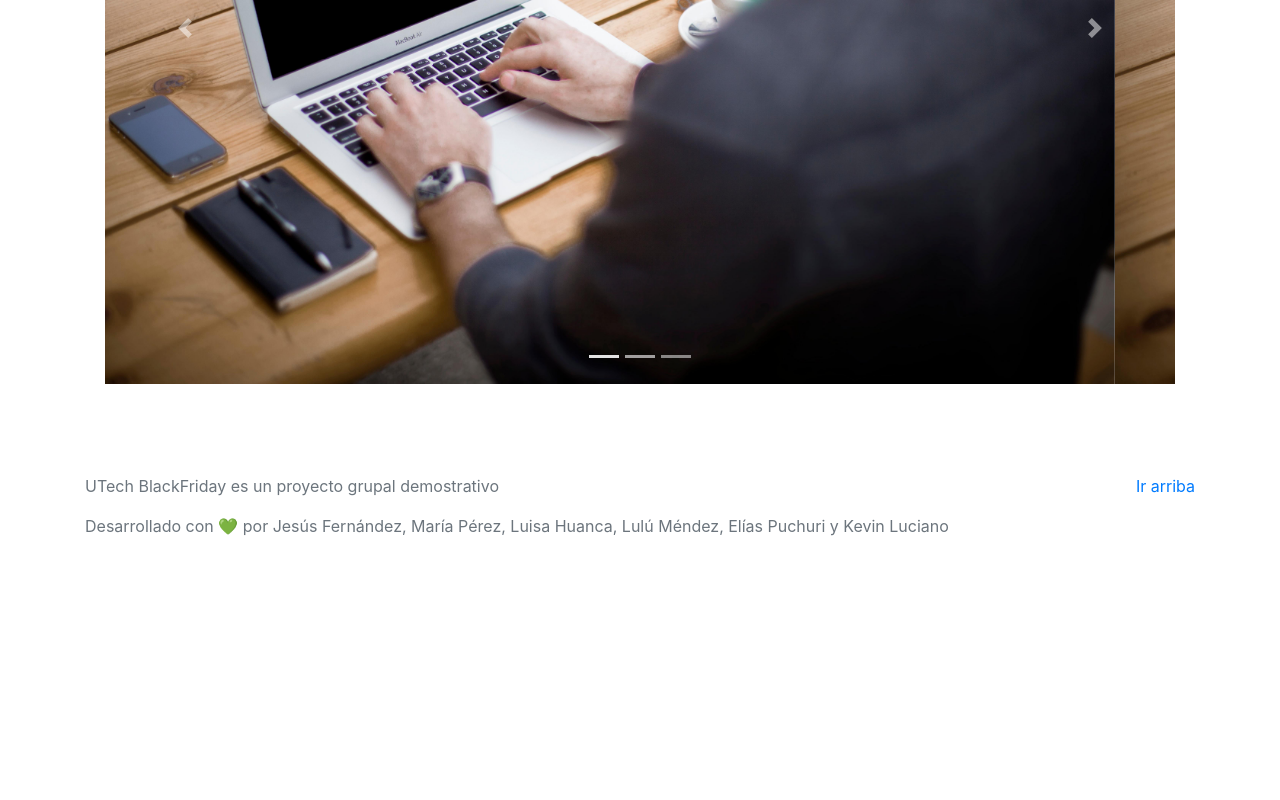
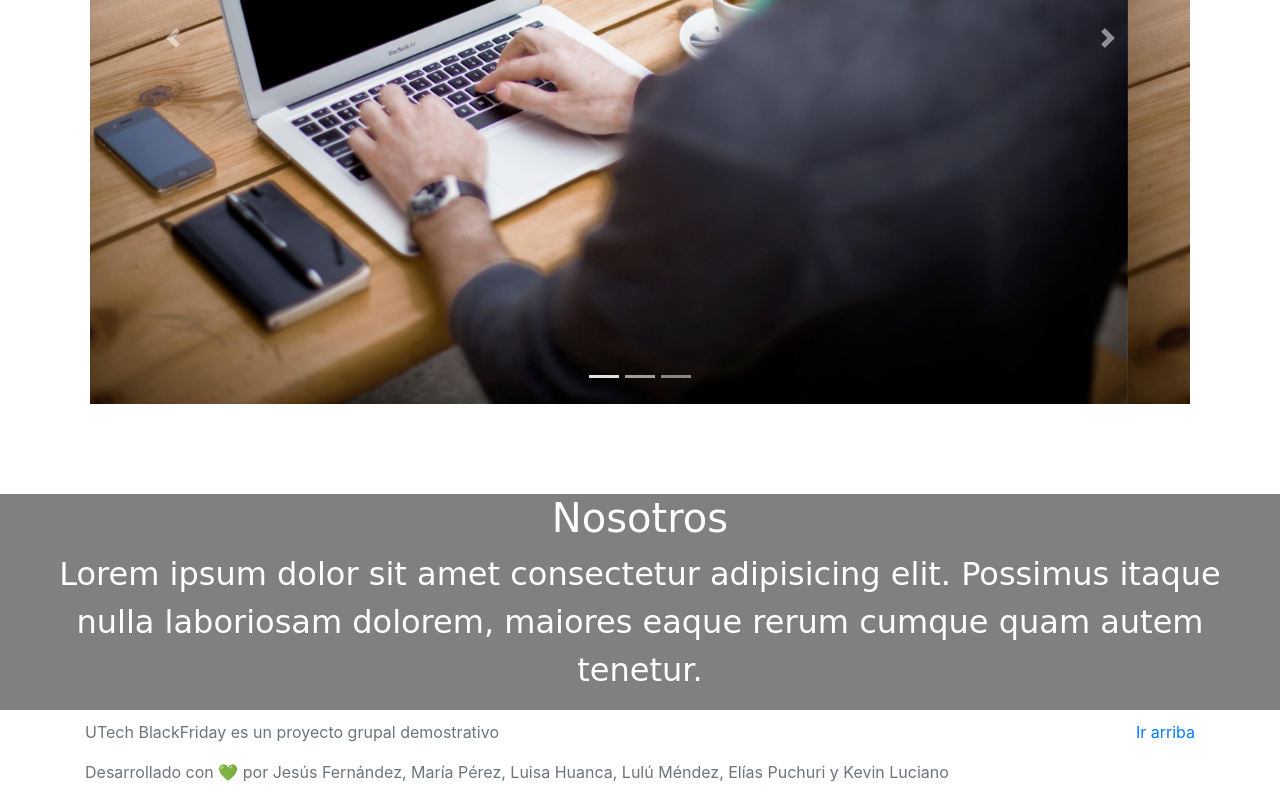
Before and after one commit to JesusFz93/grupal, a website: page app/nosotros.html in a window 1280 px wide. Shown: the part 465-1265 px from the top of the page. Before the commit the page ends 1019 px from the top, so only its background shows below. Drawn offline with nearby package versions, Linux system fonts and the light colour scheme.

Commit message:
Style update and Our section

```diff
--- a/app/nosotros.html
+++ b/app/nosotros.html
@@ -36,7 +36,7 @@
     </header>
 
     <main>
-        <div class="slider">
+        <section class="slider">
             <div id="carouselExampleIndicators" class="carousel slide" data-ride="carousel">
                 <ol class="carousel-indicators">
                   <li data-target="#carouselExampleIndicators" data-slide-to="0" class="active"></li>
@@ -63,7 +63,15 @@
                   <span class="sr-only">Next</span>
                 </button>
               </div>
-        </div>
+        </section>
+
+        <section class="backgroundOur">
+            <div class="ourtext">
+                <h1>Nosotros</h1>
+                <p>Lorem ipsum dolor sit amet consectetur adipisicing elit. Possimus itaque nulla laboriosam dolorem, maiores eaque rerum cumque quam autem tenetur.</p>
+            </div>
+        </section>
+
     </main>
 
     <footer class="text-muted">
--- a/app/style.css
+++ b/app/style.css
@@ -2,7 +2,23 @@ body {
     background-color: lightblue;
 }
 
-.slider {
-    margin: 0px 25px 10px 25px;
+.slider{
+    margin: 0px 10px 0px 10px;
     padding: 80px;
 }
+
+
+.backgroundOur{
+    margin: 10px 0px 10px 0px;
+    background-color: grey;
+}
+
+.ourtext{
+    margin: 0px 20px 0px 20px;
+    padding: 0px 0px 0px 0px;
+    color: #ffffff;
+    font-size: 2rem;
+    font-family: 'Lobster', cursive;
+    text-align: center;
+    align-content: center;
+}
```
Also changed, not shown: app/img/BlackFridayGif.gif (added).
